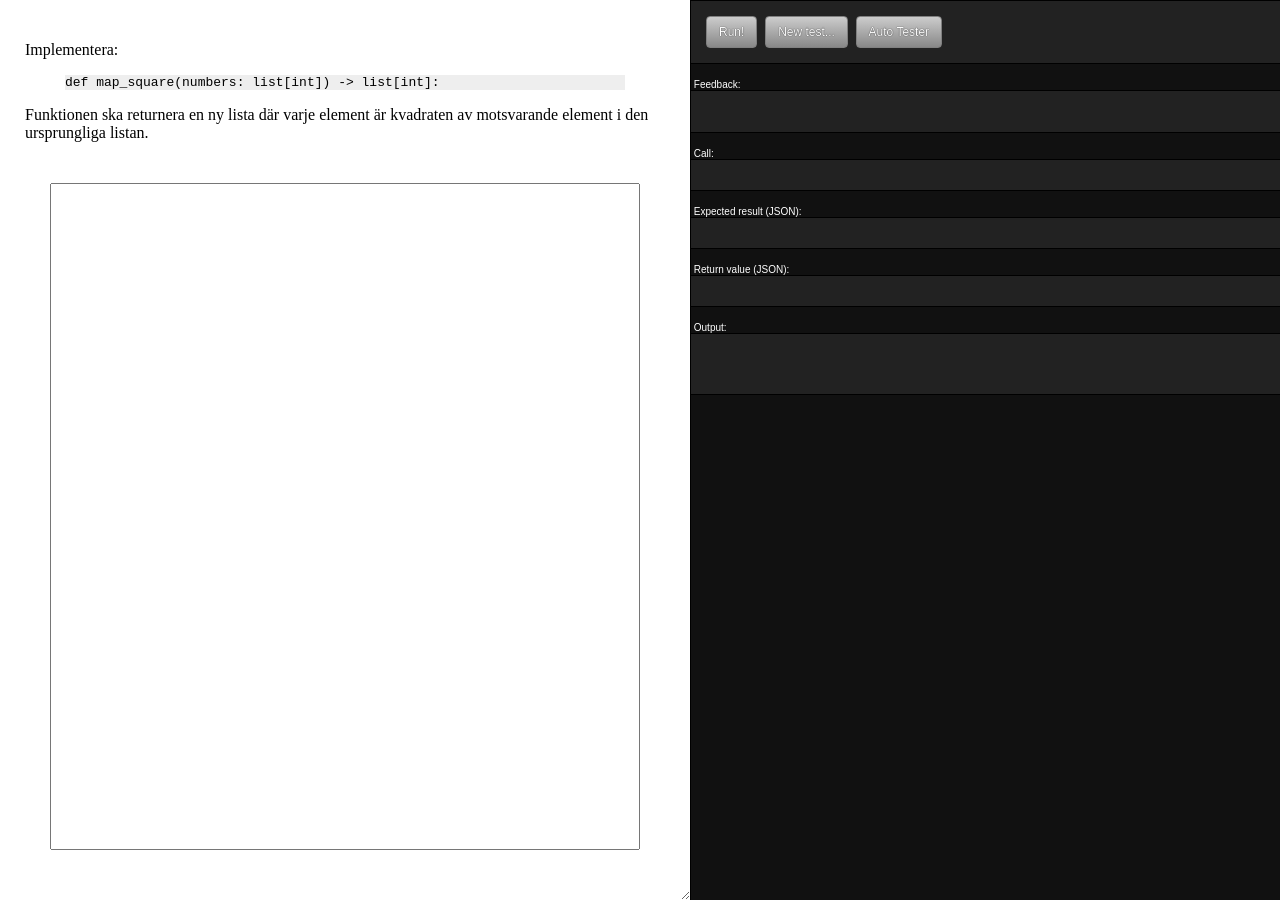
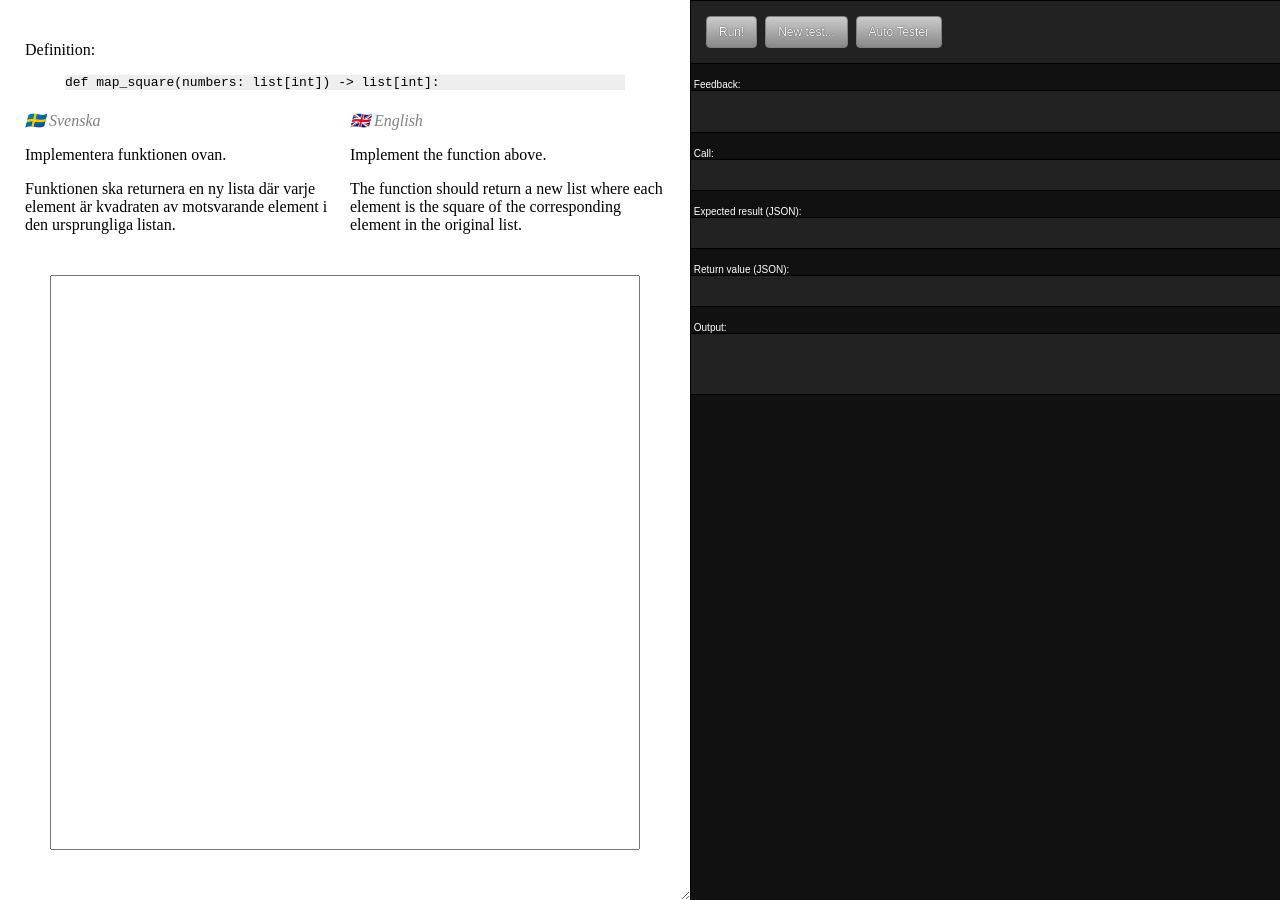
Before and after one commit to crilab/dva128_funcportal, a Jekyll site: the page built from _assignments/map_square.md, in a window 1280 px wide. Built offline with Jekyll 4.4.1, drawn with Linux system fonts in a browser that asks for light colours.

Commit message:
translation

```diff
--- a/_assignments/map_square.md
+++ b/_assignments/map_square.md
@@ -3,12 +3,22 @@
 title: Square Each Number
 difficulty: 3
 ---
-Implementera:
+Definition:
 {% highlight python %}
 def map_square(numbers: list[int]) -> list[int]:
 {% endhighlight %}
 
+<div class="swedish" markdown="1">
+Implementera funktionen ovan.
+
 Funktionen ska returnera en ny lista där varje element är kvadraten av motsvarande element i den ursprungliga listan.
+</div>
+
+<div class="english" markdown="1">
+Implement the function above.
+
+The function should return a new list where each element is the square of the corresponding element in the original list.
+</div>
 
 <script>
 
```
